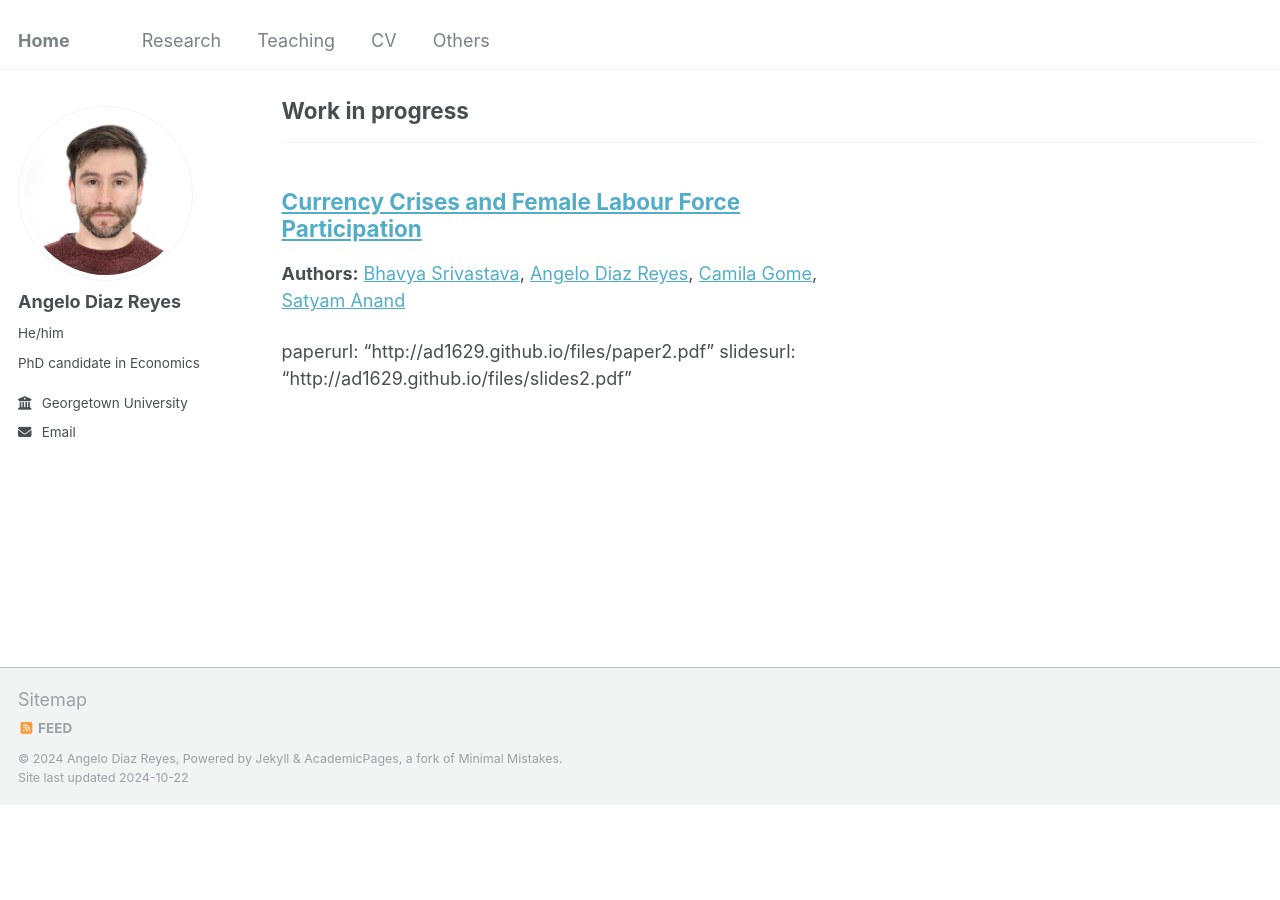
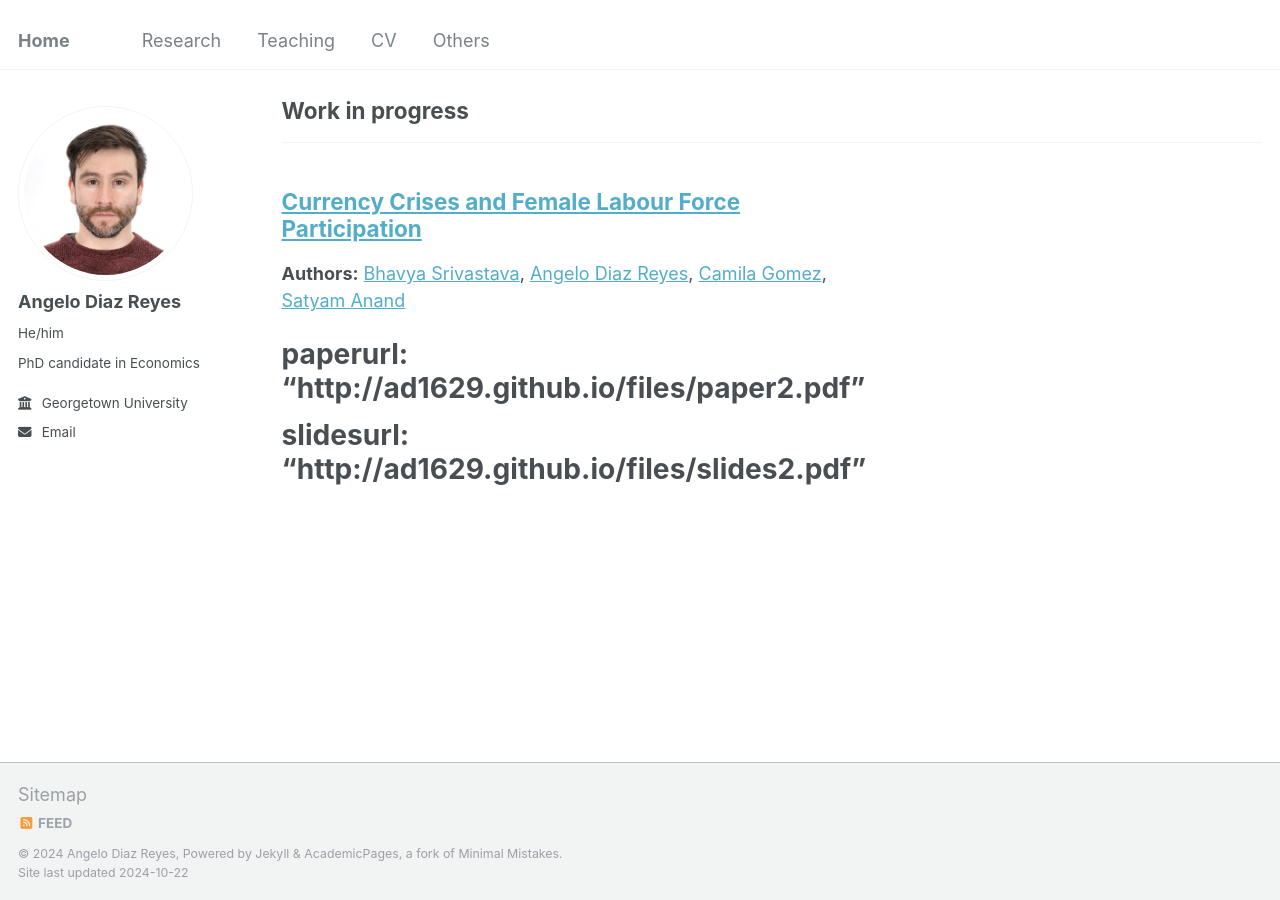
Before and after one commit to angelodiazreyes/angelodiazreyes.github.io, a Jekyll site: the page built from _pages/publications.html, in a window 1280 px wide and 900 px high, scrolled down 1482 px. Built offline with Jekyll 4.4.1, drawn with Linux system fonts in a browser that asks for light colours; before the commit the page ends 2287 px from its top, so only the background shows below that.

Commit message:
Update 2024-02-17-paper-title-number-4.md

```diff
--- a/_publications/2024-02-17-paper-title-number-4.md
+++ b/_publications/2024-02-17-paper-title-number-4.md
@@ -7,11 +7,11 @@ authors:
     link: "https://www.bhavyasrivastava.com/index.html"
   - name: "Angelo Diaz Reyes"
     link: # "https://yourwebsite.com"
-  - name: "Camila Gome"
+  - name: "Camila Gomez"
     link: # "https://sites.google.com/georgetown.edu/jjnaddeo/research"
   - name: "Satyam Anand"
     link: # "https://www.law.georgetown.edu/faculty/neel-u-sukhatme/"
 ---
 
-paperurl: "http://ad1629.github.io/files/paper2.pdf"
-slidesurl: "http://ad1629.github.io/files/slides2.pdf"
+# paperurl: "http://ad1629.github.io/files/paper2.pdf"
+# slidesurl: "http://ad1629.github.io/files/slides2.pdf"
```
